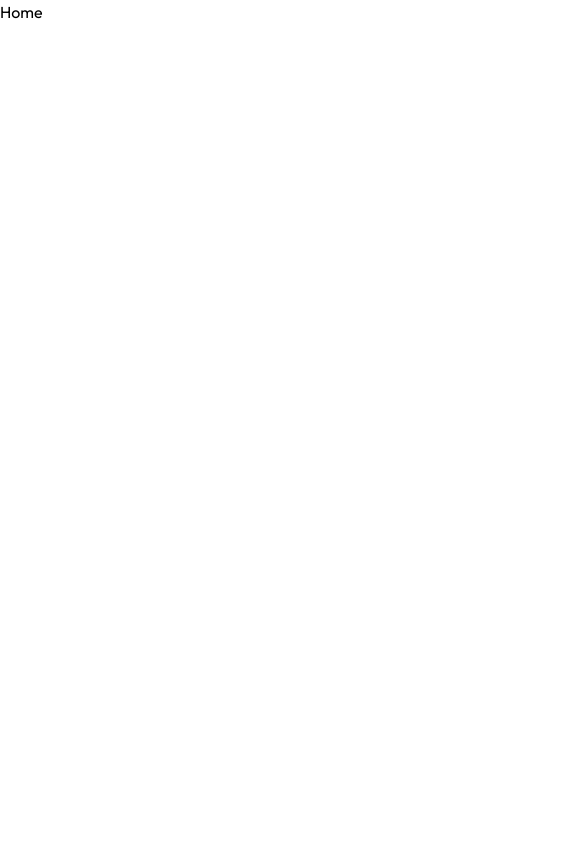
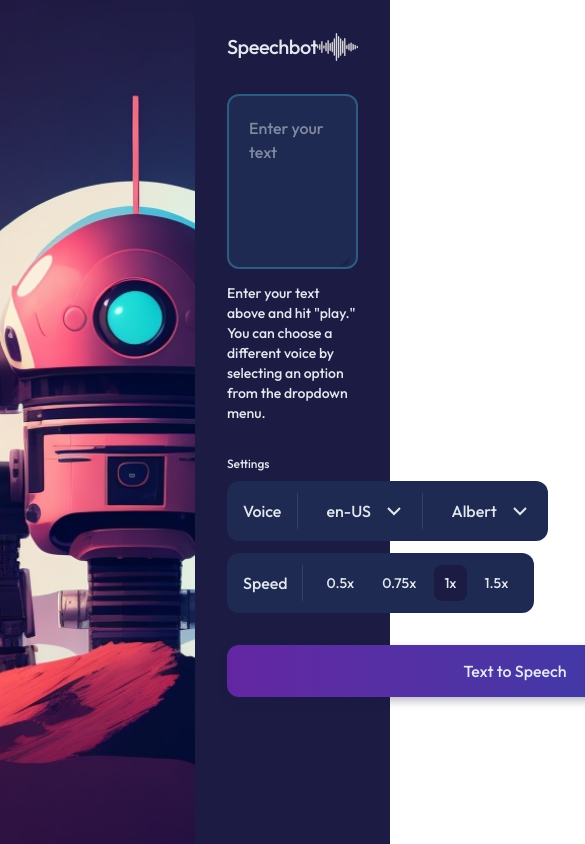
Before and after one commit to thateflondon/speechbot, a Next.js app: page / in a window 390 px wide. Shown: the top 844 px of the page, 585 px wide, since content can reach past the window. Built offline with nearby package versions, Linux system fonts and the light colour scheme.

Commit message:
feat(page): implement responsive speechbot landing page
Integrate Figma mockup into home page with split layout (background image left, content right). Includes text input, voice/speed settings, and action button. Add CSS variables for improved maintainability.

```diff
--- a/app/globals.css
+++ b/app/globals.css
@@ -2,7 +2,7 @@
 
 @layer base {
   :root {
-    /* Font */
+    /* Fonts */
     --font-primary: "Outfit", sans-serif;
 
     /* Color Palette */
--- a/app/page.tsx
+++ b/app/page.tsx
@@ -1,6 +1,118 @@
+"use client";
+
+import { useState } from "react";
+import Image from "next/image";
+import Button from "./components/Button";
+import TextArea from "./components/TextArea";
+import Dropdown from "./components/Dropdown";
+import SpeedSelector from "./components/SpeedSelector";
 
 export default function Home() {
+  const [text, setText] = useState("");
+  const [language, setLanguage] = useState("en-US");
+  const [voice, setVoice] = useState("Albert");
+  const [speed, setSpeed] = useState("1x");
+
+  const languages = ["en-US", "en-GB", "fr-FR", "es-ES", "de-DE"];
+  const voices = ["Albert", "Emma", "James", "Sophia"];
+  const speeds = ["0.5x", "0.75x", "1x", "1.5x"];
+
   return (
-    <div>Home</div>
+    <div className="relative min-h-screen bg-[var(--color-dark-primary)] flex">
+      {/* Left Side - Background Image (50%) */}
+      <div className="w-1/2 relative overflow-hidden">
+        <Image
+          src="/assets/robot-bg-2.png"
+          alt=""
+          fill
+          className="object-cover"
+          priority
+        />
+      </div>
+
+      {/* Right Side - Content starts at 50% + 32px */}
+      <div className="absolute left-[calc(50%+32px)] right-8 top-8 flex flex-col gap-8">
+        {/* Header */}
+        <div className="flex items-center justify-between">
+          <h1 className="text-logo text-[var(--color-light)] font-medium tracking-tight">
+            Speechbot
+          </h1>
+          <div className="relative w-[55px] h-[28px]">
+            <Image src="/assets/vector.svg" alt="" fill />
+          </div>
+        </div>
+
+        {/* Text Input Section */}
+        <div className="flex flex-col gap-2">
+          <div className="relative">
+            <TextArea value={text} onChange={setText} placeholder="Enter your text" />
+            <div className="absolute bottom-2 right-2">
+              <Image
+                src="/assets/group-3.svg"
+                alt=""
+                width={10}
+                height={9}
+              />
+            </div>
+          </div>
+          <p className="text-sm text-[var(--color-light)] font-medium">
+            Enter your text above and hit &quot;play.&quot; You can choose a<br />
+            different voice by selecting an option from the dropdown menu.
+          </p>
+        </div>
+
+        {/* Settings Section */}
+        <div className="flex flex-col gap-2">
+          <p className="text-small text-[var(--color-light)] font-medium">
+            Settings
+          </p>
+
+          <div className="flex flex-wrap gap-3 items-start">
+            {/* Voice Settings */}
+            <div className="bg-[var(--color-dark-secondary)] rounded-xl px-4 py-3 inline-flex items-center gap-4">
+              <span className="text-[var(--color-light)] font-medium text-base">
+                Voice
+              </span>
+
+              <div className="h-9 w-px bg-[var(--color-muted)] opacity-30" />
+
+              <Dropdown
+                value={language}
+                onChange={setLanguage}
+                options={languages}
+                label=""
+              />
+
+              <div className="h-9 w-px bg-[var(--color-muted)] opacity-30" />
+
+              <Dropdown
+                value={voice}
+                onChange={setVoice}
+                options={voices}
+                label=""
+              />
+            </div>
+
+            {/* Speed Settings */}
+            <div className="bg-[var(--color-dark-secondary)] rounded-xl px-4 py-3 inline-flex items-center gap-3.5">
+              <span className="text-[var(--color-light)] font-medium text-base">
+                Speed
+              </span>
+
+              <div className="h-9 w-px bg-[var(--color-muted)] opacity-30" />
+
+              <SpeedSelector
+                value={speed}
+                onChange={setSpeed}
+                options={speeds}
+              />
+            </div>
+          </div>
+        </div>
+
+        {/* Action Button */}
+        <Button className="w-[576px]">Text to Speech</Button>
+      </div>
+    </div>
   );
 }
```
